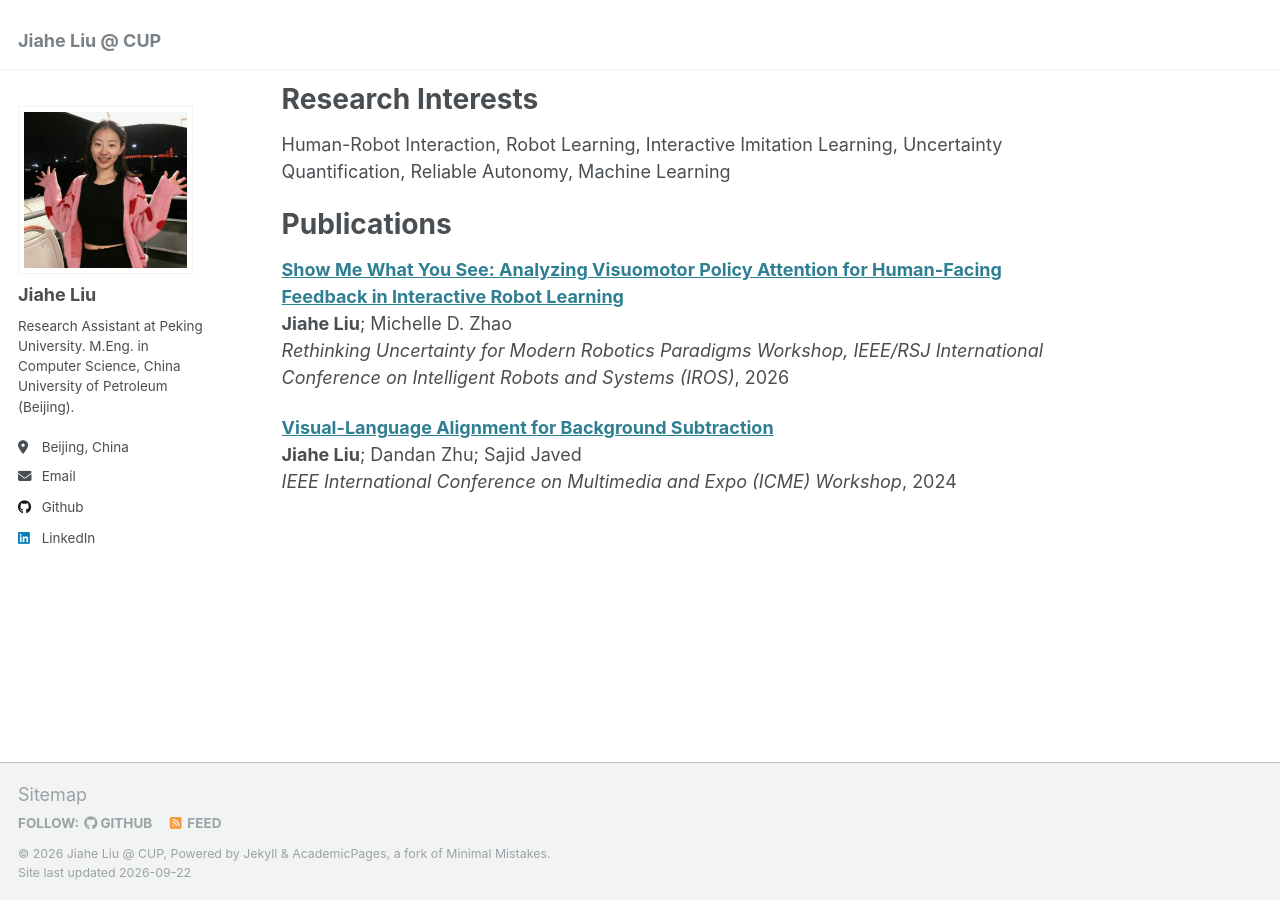
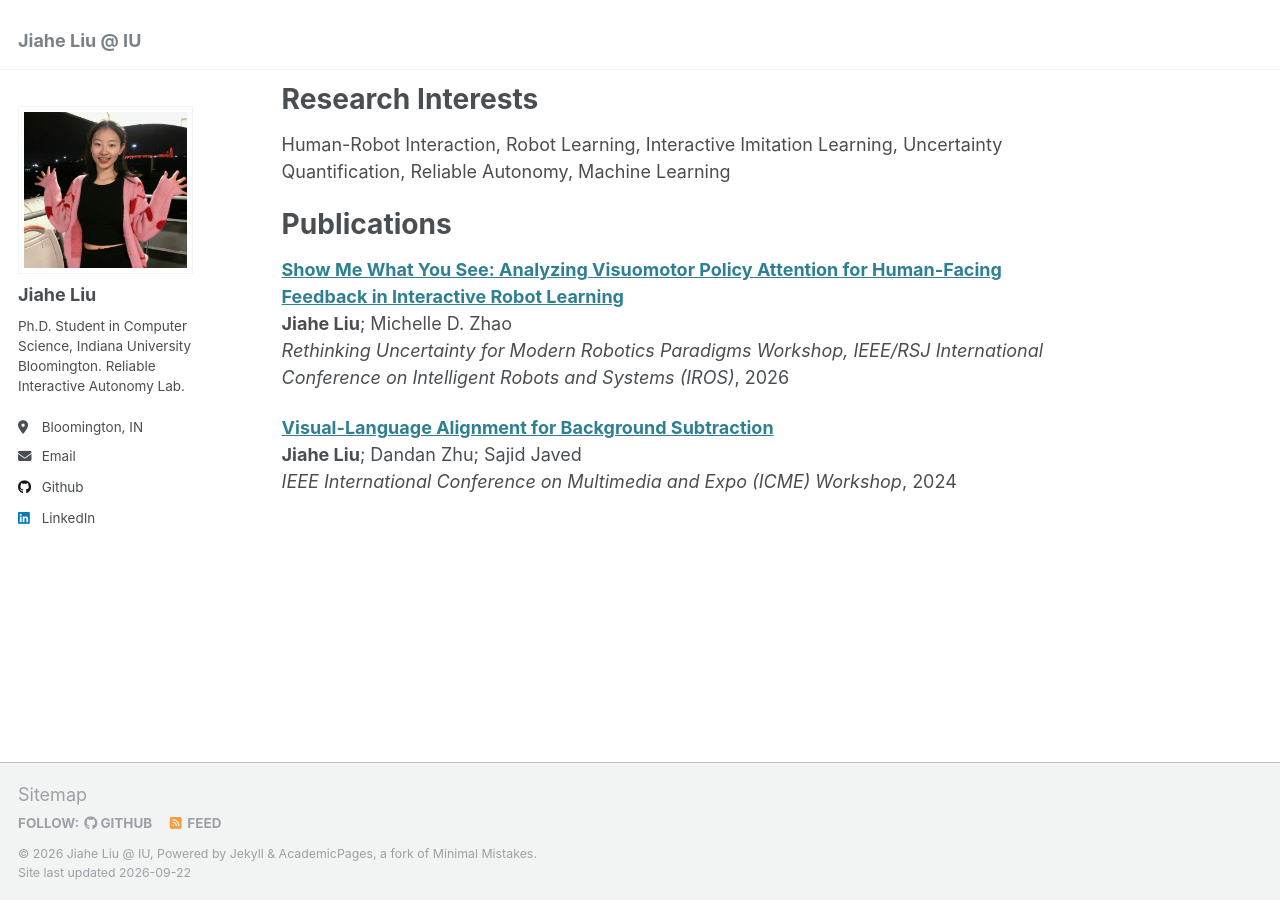
Before and after one commit to jiahe-liu/jiahe-liu.github.io, a Jekyll site: the page built from _pages/about.md, in a window 1280 px wide and 900 px high, scrolled down 618 px. Built offline with Jekyll 4.4.1, drawn with Linux system fonts in a browser that asks for light colours.

Commit message:
Update site affiliation and author profile

```diff
--- a/_config.yml
+++ b/_config.yml
@@ -8,9 +8,9 @@
 
 # Basic Site Settings
 locale                   : "en-US"
-title                    : "Jiahe Liu @ CUP"
+title                    : "Jiahe Liu @ IU"
 title_separator          : "-"
-description              : &description "personal description"
+description              : &description "Jiahe Liu - Ph.D. student in Computer Science at Indiana University Bloomington"
 url                      : https://jiahe-liu.github.io # the base hostname & protocol for your site e.g. "https://[your GitHub username].github.io"
 baseurl                  : "" # the subpath of your site, e.g. "/blog"
 repository               : "jiahe-liu.github.io"
@@ -24,10 +24,10 @@ author:
   name             : "Jiahe Liu"
   pronouns         : # example: "she/her"
   bio      : |
-    Research Assistant at Peking University.
-    M.Eng. in Computer Science,
-    China University of Petroleum (Beijing).
-  location         : "Beijing, China"
+    Ph.D. Student in Computer Science,
+    Indiana University Bloomington.
+    Reliable Interactive Autonomy Lab.
+  location         : "Bloomington, IN"
   uri              : # URL
   email            : "liujiahe511@gmail.com"
 
@@ -309,13 +309,9 @@ whitelist:
 # Archives
 #  Type
 #  - GitHub Pages compatible archive pages built with Liquid ~> type: liquid (default)
-#  - Jekyll Archives plugin archive pages ~> type: jekyll-archives
+#  - Jekyll Archives plugin built with Liquid ~> type: jekyll-archives
 #  Path (examples)
-#  - Archive page should exist at path when using Liquid method or you can
-#    expect broken links (especially with breadcrumbs enabled)
-#  - <base_path>/tags/my-awesome-tag/index.html ~> path: /tags/
-#  - <base_path/categories/my-awesome-category/index.html ~> path: /categories/
-#  - <base_path/my-awesome-category/index.html ~> path: /
+#  - Archive page should exist at path when using Liquid method
 category_archive:
   type: liquid
   path: /categories/
@@ -336,7 +332,6 @@ tag_archive:
 
 
 # HTML Compression
-# - http://jch.penibelst.de/
 compress_html:
   clippings: all
   ignore:
```
